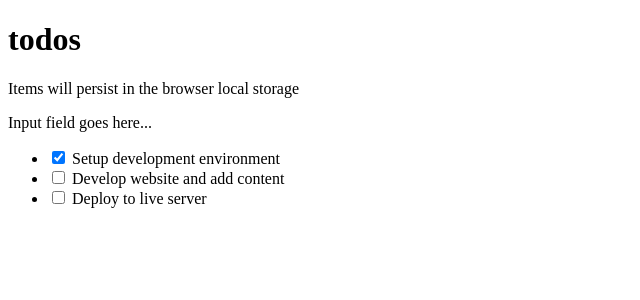
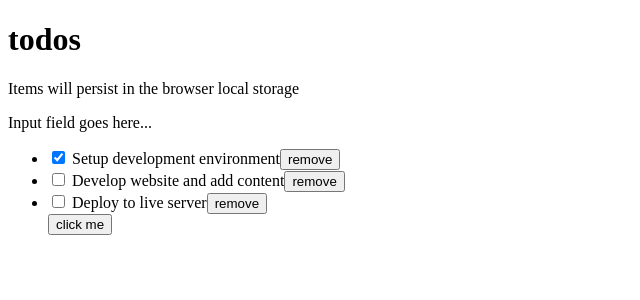
Before and after one commit to badger-99/todo_list-react, a React (Vite) app: page / in a window 1280 px wide. Shown: the top 300 px of the page, without its empty margins (0-640 px from the left). Built offline with nearby package versions, Linux system fonts and the light colour scheme.

Commit message:
Add delete button

```diff
--- a/src/components/ListItem.jsx
+++ b/src/components/ListItem.jsx
@@ -1,6 +1,17 @@
-const ListItem = ({id, title, completed, handleClick}) => {
+const ListItem = ({ task, handleClick, deleteTask }) => {
+  const { id, title, completed } = task;
   return (
-    <li> <input type="checkbox" checked={completed} id={id} onChange={()=>handleClick(id)}/> { title }</li>
-  )
-}
+    <li>
+      {' '}
+      <input
+        type='checkbox'
+        checked={completed}
+        id={id}
+        onChange={() => handleClick(id)}
+      />{' '}
+      {title}
+      <button type="button" onClick={()=>deleteTask(id)}>remove</button>
+    </li>
+  );
+};
 export default ListItem
--- a/src/components/TodoList.jsx
+++ b/src/components/TodoList.jsx
@@ -1,10 +1,7 @@
 import { useState } from "react";
 import ListItem from "./ListItem";
-import todos from "./todos";
 
-const items = todos;
-const TodoList = () => {
-  const [tasks, setTasks] = useState(items)
+const TodoList = ({tasks, setTasks}) => {
 
   const handleClick = (id) => {
     const newTasks = tasks.map((task) => {
@@ -14,16 +11,33 @@ const TodoList = () => {
       return task
     })
     setTasks(newTasks)
-}
+  }
+
+  const deleteTask = (id) => {
+    const newTask = tasks.filter((task) => task.id !== id)
+    setTasks(newTask)
+  }
+
+  // const addTask = (str) => {
+  //   const newTask = {
+  //     id,
+  //     title: str,
+  //     completed: false
+  //   }
+
+  //   const newTasks = { ...tasks, newTask }
+  //   setTasks(newTasks)
+  // }
 
   return (
       <ul>
       {
         tasks.map((task) => {
-          const { id, title, completed } = task
-          return <ListItem key={id} id={id} title={title} completed={completed} handleClick={handleClick} />
+          const { id } = task
+          return <ListItem key={id} task={task} handleClick={handleClick} deleteTask={deleteTask} />
         })
         }
+      <button>click me</button>
       </ul>
   )
 }
```
